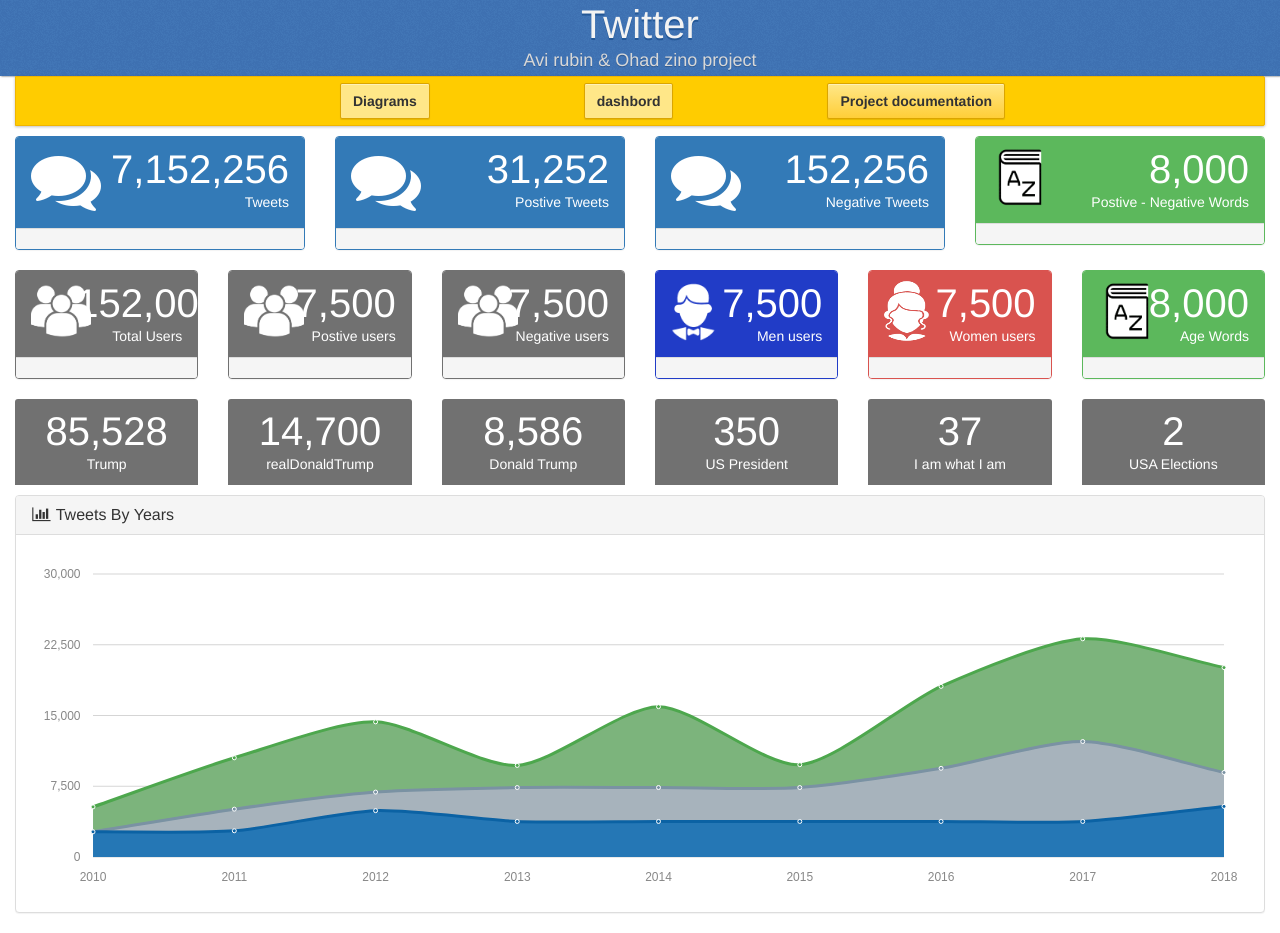
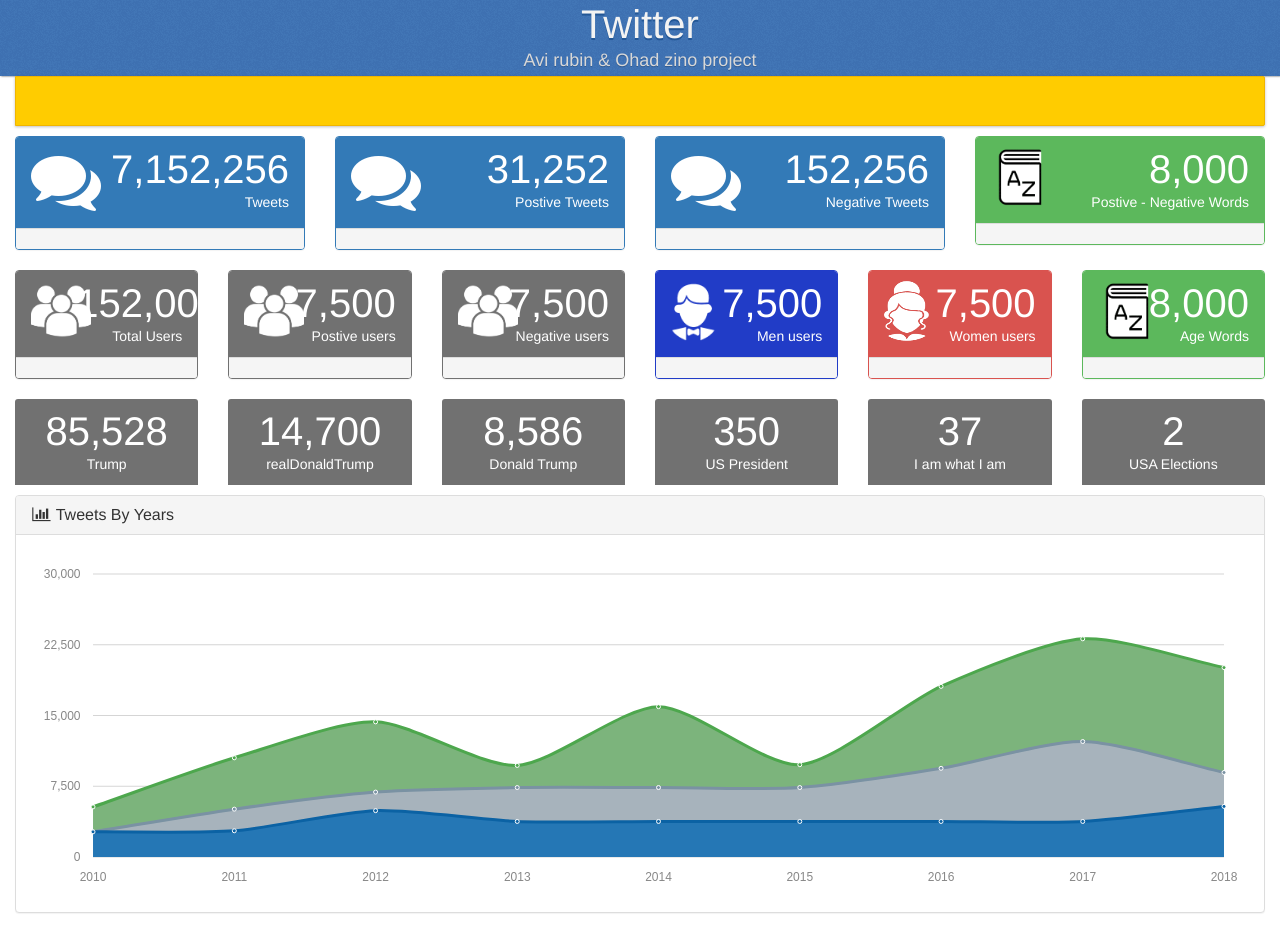
Before and after one commit to avi8rubin/Software-Projects, a plain HTML site: page Twitter4/examples/dashbord/index.html in a window 1280 px wide. Drawn offline with Linux system fonts and the light colour scheme; files whose address does not match are found by name.

Commit message:
Update index.html

```diff
--- a/Twitter4/examples/dashbord/index.html
+++ b/Twitter4/examples/dashbord/index.html
@@ -51,10 +51,10 @@
 
 <div id="banner">
     <div>
-
-        <a href="../site.html" class="button fork docs selected"><strong>Diagrams</strong></a>
-		  <a href="index.html" class="button fork docs selected"><strong>dashbord</strong></a>
-        <a href="../site.html" class="button fork docs"><strong>Project documentation</strong></a>
+   <!-- /.row -->
+    <!--     <a href="../site.html" class="button fork docs selected"><strong>Diagrams</strong></a>-->
+	<!-- 	  <a href="index.html" class="button fork docs selected"><strong>dashbord</strong></a>-->
+      <!--   <a href="../site.html" class="button fork docs"><strong>Project documentation</strong></a> -->
 
     </div>
 </div><!-- end banner -->
```
